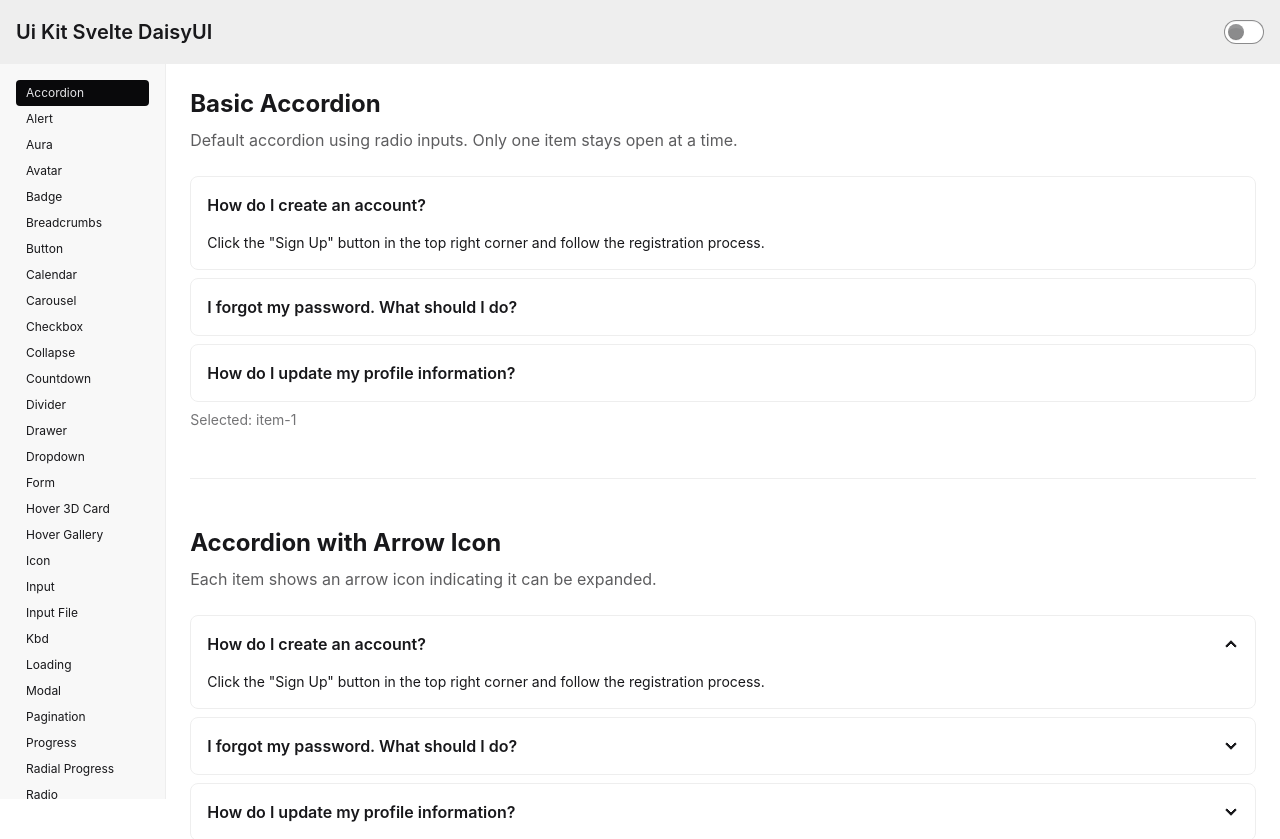
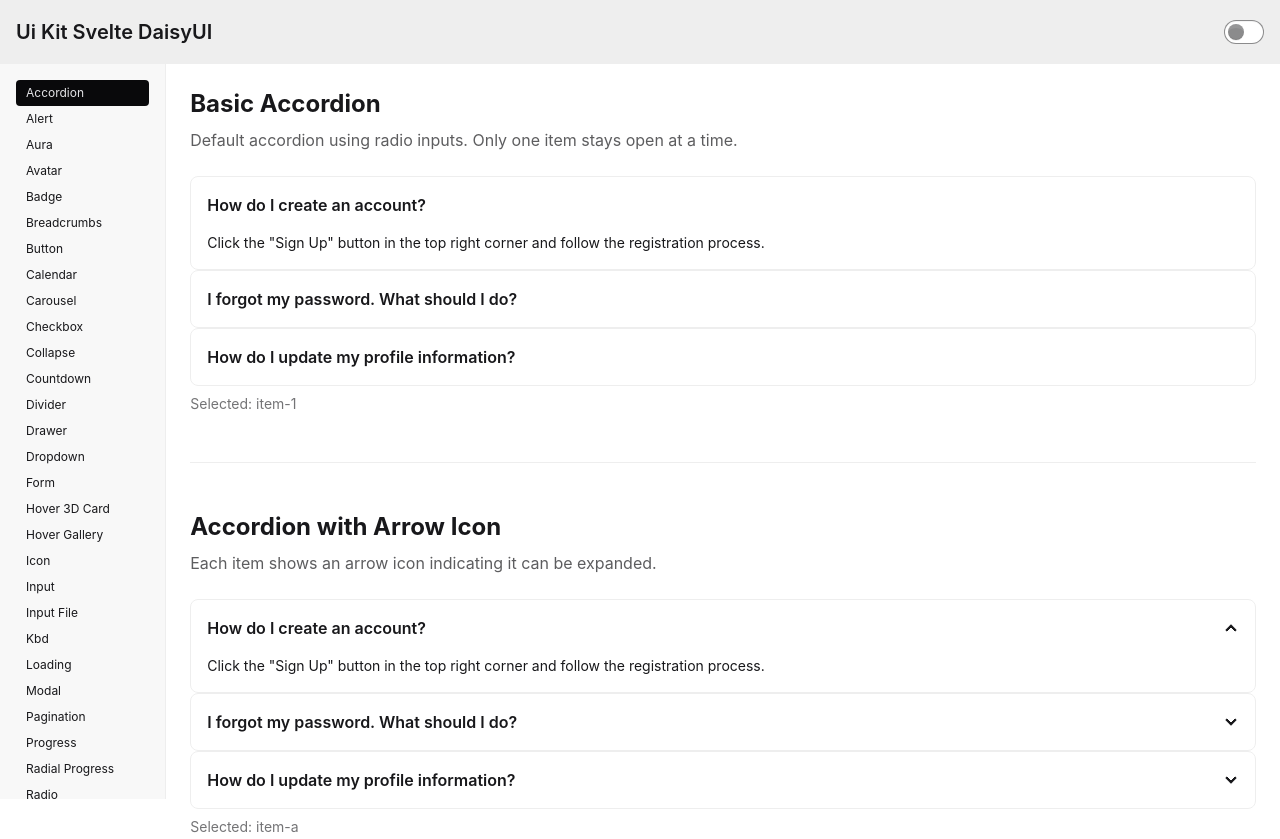
Before and after one commit to igidio/uikit-svelte-daisyui, a SvelteKit app: page /accordion in a window 1280 px wide. Shown: the top 839 px of the page. Built offline with nearby package versions, Linux system fonts and the light colour scheme; what @iconify/tailwind4 would draw is missing.

Commit message:
feat: enhance UiAccordion and UiAccordionItem components to support children iteration via context

```diff
--- a/src/lib/ui/ui-accordion/UiAccordion.svelte
+++ b/src/lib/ui/ui-accordion/UiAccordion.svelte
@@ -1,54 +1,37 @@
 <script lang="ts">
-  import UiAccordionItem from "./UiAccordionItem.svelte";
-  import type { AccordionItemData } from "./ui-accordion-properties";
+  import { setContext } from 'svelte';
 
   let {
-    value = $bindable(""),
-    name = "ui-accordion",
+    value = $bindable(''),
+    name = 'ui-accordion',
     arrow_icon = false,
     join = false,
-    items = [],
+    children,
   }: {
     value?: string;
     name?: string;
     arrow_icon?: boolean;
     join?: boolean;
-    items: AccordionItemData[];
+    children?: import('svelte').Snippet;
   } = $props();
 
   function select(item_value: string) {
     value = item_value;
   }
+
+  setContext('accordion', {
+    get name() { return name; },
+    get arrow_icon() { return arrow_icon; },
+    get join() { return join; },
+    get selected_value() { return value; },
+    select,
+  });
 </script>
 
 {#if join}
   <div class="join join-vertical bg-base-100 w-full">
-    {#each items as item (item.value)}
-      <UiAccordionItem
-        value={item.value}
-        title={item.title}
-        {name}
-        checked={value === item.value}
-        {arrow_icon}
-        class="join-item"
-        onselect={select}
-      >
-        {item.content}
-      </UiAccordionItem>
-    {/each}
+    {@render children?.()}
   </div>
 {:else}
-  {#each items as item (item.value)}
-    <UiAccordionItem
-      value={item.value}
-      title={item.title}
-      {name}
-      checked={value === item.value}
-      {arrow_icon}
-      class="mb-2"
-      onselect={select}
-    >
-      {item.content}
-    </UiAccordionItem>
-  {/each}
+  {@render children?.()}
 {/if}
--- a/src/lib/ui/ui-accordion/UiAccordionItem.svelte
+++ b/src/lib/ui/ui-accordion/UiAccordionItem.svelte
@@ -1,45 +1,49 @@
 <script lang="ts">
+  import { getContext } from 'svelte';
+
   let {
-    value,
+    value: item_value,
     title,
-    name = "ui-accordion",
-    checked = false,
-    arrow_icon = false,
-    class: className = "",
+    class: className = '',
     children,
-    onselect,
   }: {
     value: string;
     title: string;
-    name?: string;
-    checked?: boolean;
-    arrow_icon?: boolean;
     class?: string;
-    children?: import("svelte").Snippet;
-    onselect?: (value: string) => void;
+    children?: import('svelte').Snippet;
   } = $props();
+
+  const ctx = getContext('accordion') as {
+    name: string;
+    arrow_icon: boolean;
+    join: boolean;
+    selected_value: string;
+    select: (v: string) => void;
+  };
 
   let collapse_class = $derived(
     [
-      "collapse",
-      "bg-base-100",
-      "border",
-      "border-base-300",
-      arrow_icon ? "collapse-arrow" : "",
+      'collapse',
+      'bg-base-100',
+      'border',
+      'border-base-300',
+      ctx.arrow_icon ? 'collapse-arrow' : '',
+      ctx.join ? 'join-item' : '',
       className,
     ]
       .filter(Boolean)
-      .join(" "),
+      .join(' ')
   );
 </script>
 
 <div class={collapse_class}>
   <input
     type="radio"
-    {name}
-    {value}
-    {checked}
-    onchange={() => onselect?.(value)}
+    name={ctx.name}
+    value={item_value}
+    checked={ctx.selected_value === item_value}
+    onchange={() => ctx.select(item_value)}
+    class="h-full"
   />
   <div class="collapse-title font-semibold">{title}</div>
   <div class="collapse-content text-sm">
--- a/src/routes/accordion/+page.svelte
+++ b/src/routes/accordion/+page.svelte
@@ -1,27 +1,10 @@
 <script lang="ts">
   import UiAccordion from '$lib/ui/ui-accordion/UiAccordion.svelte';
+  import UiAccordionItem from '$lib/ui/ui-accordion/UiAccordionItem.svelte';
 
   let selected_value = $state('item-1');
   let selected_with_arrow = $state('item-a');
   let selected_joined = $state('item-x');
-
-	const basic_items = [
-		{ value: 'item-1', title: 'How do I create an account?', content: 'Click the "Sign Up" button in the top right corner and follow the registration process.' },
-		{ value: 'item-2', title: 'I forgot my password. What should I do?', content: 'Click on "Forgot Password" on the login page and follow the instructions sent to your email.' },
-		{ value: 'item-3', title: 'How do I update my profile information?', content: 'Go to "My Account" settings and select "Edit Profile" to make changes.' },
-	];
-
-	const arrow_items = [
-		{ value: 'item-a', title: 'How do I create an account?', content: 'Click the "Sign Up" button in the top right corner and follow the registration process.' },
-		{ value: 'item-b', title: 'I forgot my password. What should I do?', content: 'Click on "Forgot Password" on the login page and follow the instructions sent to your email.' },
-		{ value: 'item-c', title: 'How do I update my profile information?', content: 'Go to "My Account" settings and select "Edit Profile" to make changes.' },
-	];
-
-	const joined_items = [
-		{ value: 'item-x', title: 'How do I create an account?', content: 'Click the "Sign Up" button in the top right corner and follow the registration process.' },
-		{ value: 'item-y', title: 'I forgot my password. What should I do?', content: 'Click on "Forgot Password" on the login page and follow the instructions sent to your email.' },
-		{ value: 'item-z', title: 'How do I update my profile information?', content: 'Go to "My Account" settings and select "Edit Profile" to make changes.' },
-	];
 </script>
 
 <section class="space-y-12">
@@ -30,7 +13,19 @@
     <p class="text-base-content/70 mb-6">
       Default accordion using radio inputs. Only one item stays open at a time.
     </p>
-		<UiAccordion bind:value={selected_value} name="accordion-basic" items={basic_items} />
+    <UiAccordion bind:value={selected_value} name="accordion-basic">
+      {#snippet children()}
+        <UiAccordionItem value="item-1" title="How do I create an account?">
+          Click the "Sign Up" button in the top right corner and follow the registration process.
+        </UiAccordionItem>
+        <UiAccordionItem value="item-2" title="I forgot my password. What should I do?">
+          Click on "Forgot Password" on the login page and follow the instructions sent to your email.
+        </UiAccordionItem>
+        <UiAccordionItem value="item-3" title="How do I update my profile information?">
+          Go to "My Account" settings and select "Edit Profile" to make changes.
+        </UiAccordionItem>
+      {/snippet}
+    </UiAccordion>
     <p class="mt-2 text-sm text-base-content/60">Selected: {selected_value}</p>
   </div>
 
@@ -41,12 +36,19 @@
     <p class="text-base-content/70 mb-6">
       Each item shows an arrow icon indicating it can be expanded.
     </p>
-		<UiAccordion
-			bind:value={selected_with_arrow}
-			arrow_icon={true}
-			name="accordion-arrow"
-			items={arrow_items}
-		/>
+    <UiAccordion bind:value={selected_with_arrow} arrow_icon={true} name="accordion-arrow">
+      {#snippet children()}
+        <UiAccordionItem value="item-a" title="How do I create an account?">
+          Click the "Sign Up" button in the top right corner and follow the registration process.
+        </UiAccordionItem>
+        <UiAccordionItem value="item-b" title="I forgot my password. What should I do?">
+          Click on "Forgot Password" on the login page and follow the instructions sent to your email.
+        </UiAccordionItem>
+        <UiAccordionItem value="item-c" title="How do I update my profile information?">
+          Go to "My Account" settings and select "Edit Profile" to make changes.
+        </UiAccordionItem>
+      {/snippet}
+    </UiAccordion>
     <p class="mt-2 text-sm text-base-content/60">Selected: {selected_with_arrow}</p>
   </div>
 
@@ -57,13 +59,19 @@
     <p class="text-base-content/70 mb-6">
       Items joined together with automatic border radius handling.
     </p>
-		<UiAccordion
-			bind:value={selected_joined}
-			arrow_icon={true}
-			join={true}
-			name="accordion-join"
-			items={joined_items}
-		/>
+    <UiAccordion bind:value={selected_joined} arrow_icon={true} join={true} name="accordion-join">
+      {#snippet children()}
+        <UiAccordionItem value="item-x" title="How do I create an account?">
+          Click the "Sign Up" button in the top right corner and follow the registration process.
+        </UiAccordionItem>
+        <UiAccordionItem value="item-y" title="I forgot my password. What should I do?">
+          Click on "Forgot Password" on the login page and follow the instructions sent to your email.
+        </UiAccordionItem>
+        <UiAccordionItem value="item-z" title="How do I update my profile information?">
+          Go to "My Account" settings and select "Edit Profile" to make changes.
+        </UiAccordionItem>
+      {/snippet}
+    </UiAccordion>
     <p class="mt-2 text-sm text-base-content/60">Selected: {selected_joined}</p>
   </div>
 </section>
```
Also changed, not shown: 1 other file (tests, documents, lock files or other folders). Lines whose indentation alone changed are shown as unchanged.
